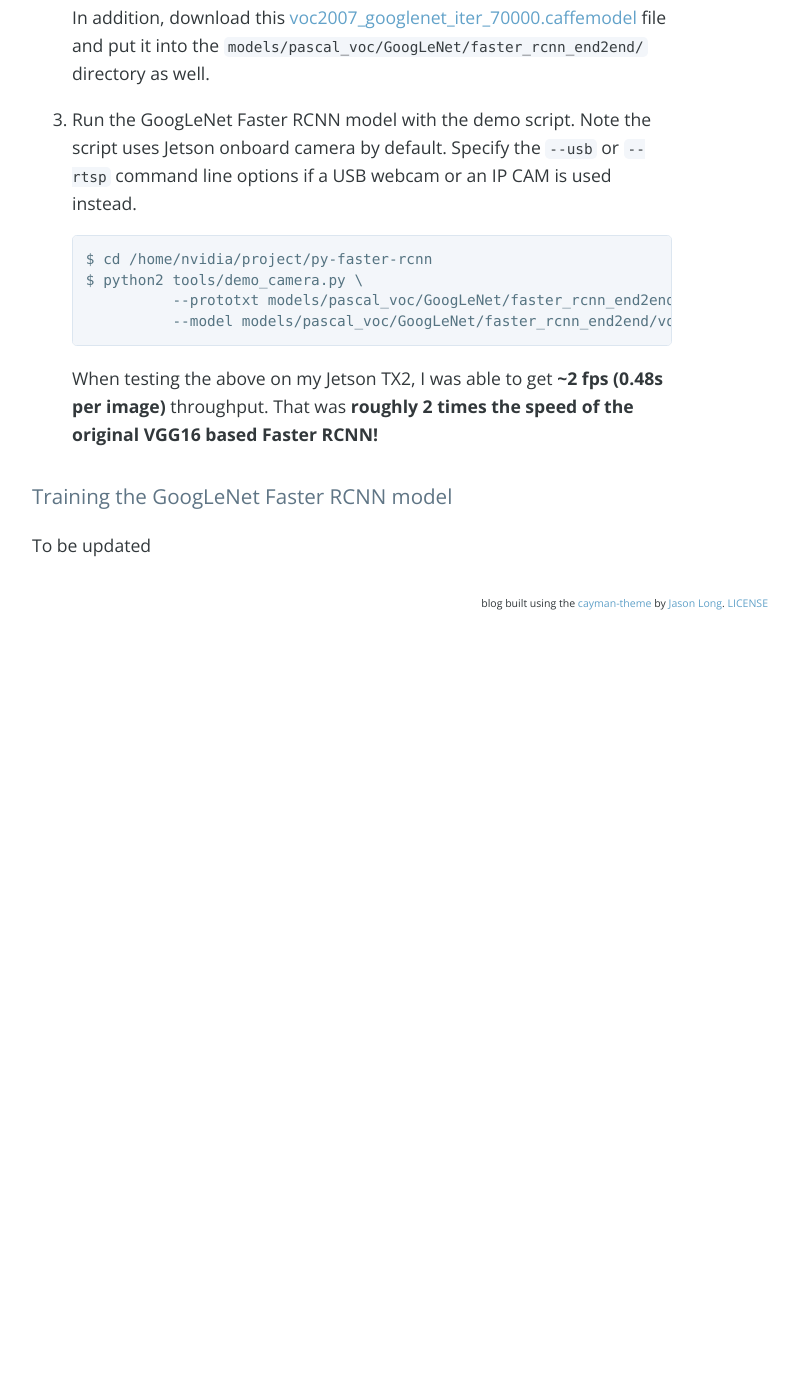
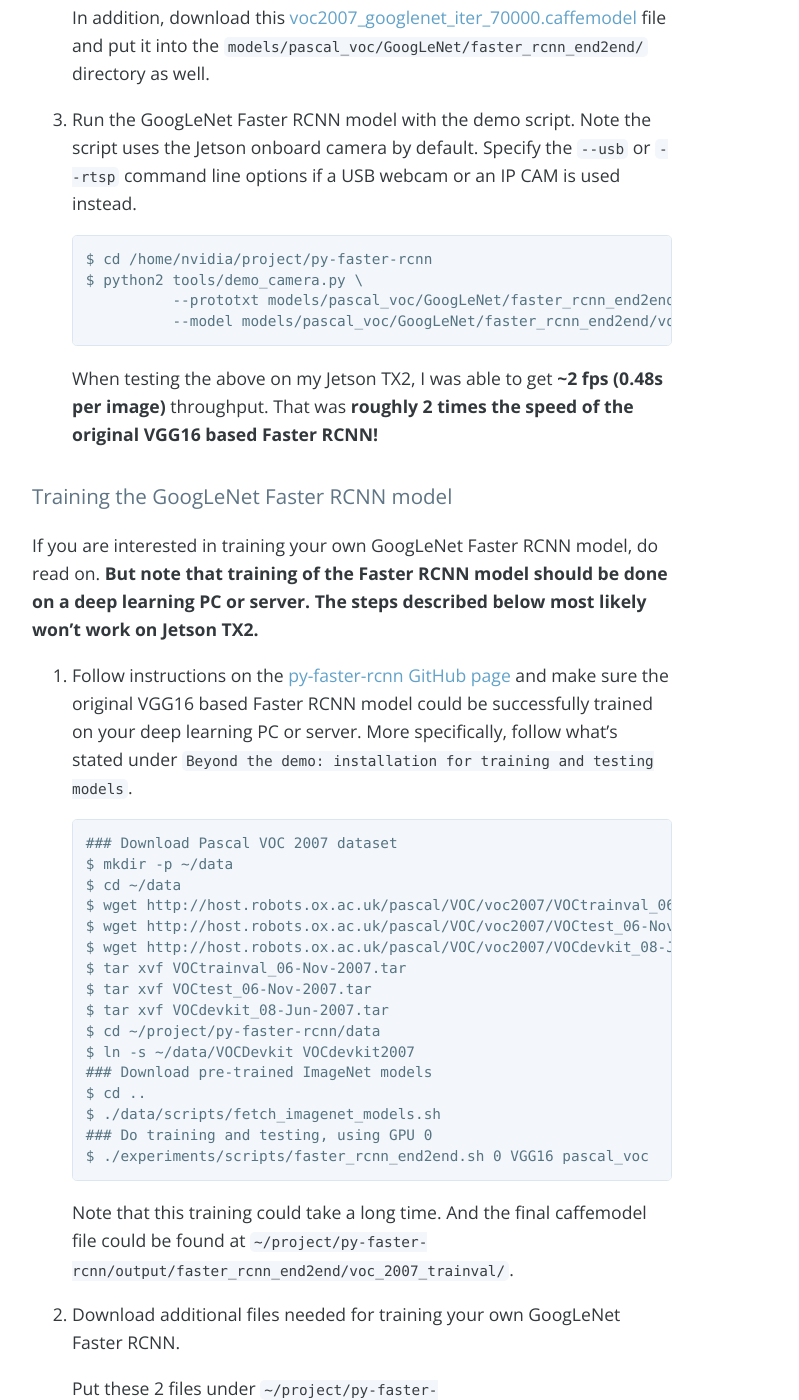
Before and after one commit to jkjung-avt/jkjung-avt.github.io, a Jekyll site: the page built from _posts/2018-03-30-making-frcn-faster.md, in a window 1280 px wide and 1400 px high, scrolled down 2631 px. Shown: the whole window, without its empty margins (288-1087 px from the left). Built offline with Jekyll 4.4.1, drawn with Linux system fonts in a browser that asks for light colours; nearby versions of some CDN libraries; comment, search, counter and statistics services are not loaded; before the commit the page ends 3261 px from its top, so only the background shows below that; some of the changed text lies outside the part shown.

Commit message:
Add the steps for train GoogLeNet Faster RCNN

````diff
--- a/_posts/2018-03-30-making-frcn-faster.md
+++ b/_posts/2018-03-30-making-frcn-faster.md
@@ -46,9 +46,9 @@ The way I implemented this is straightforward. I took [bvlc_googlenet](https://g
    # wget https://raw.githubusercontent.com/jkjung-avt/py-faster-rcnn/master/models/pascal_voc/GoogLeNet/faster_rcnn_end2end/test.prototxt
    ```
 
-   In addition, download this [voc2007_googlenet_iter_70000.caffemodel]() file and put it into the `models/pascal_voc/GoogLeNet/faster_rcnn_end2end/` directory as well.
+   In addition, download this [voc2007_googlenet_iter_70000.caffemodel](https://drive.google.com/open?id=1Uvvgsl-PwkOPHjmuHTwS0L7Aktz6ePmR) file and put it into the `models/pascal_voc/GoogLeNet/faster_rcnn_end2end/` directory as well.
 
-3. Run the GoogLeNet Faster RCNN model with the demo script. Note the script uses Jetson onboard camera by default. Specify the `--usb` or `--rtsp` command line options if a USB webcam or an IP CAM is used instead.
+3. Run the GoogLeNet Faster RCNN model with the demo script. Note the script uses the Jetson onboard camera by default. Specify the `--usb` or `--rtsp` command line options if a USB webcam or an IP CAM is used instead.
 
    ```shell
    $ cd /home/nvidia/project/py-faster-rcnn
@@ -61,4 +61,69 @@ The way I implemented this is straightforward. I took [bvlc_googlenet](https://g
 
 # Training the GoogLeNet Faster RCNN model
 
-To be updated
+If you are interested in training your own GoogLeNet Faster RCNN model, do read on. **But note that training of the Faster RCNN model should be done on a deep learning PC or server. The steps described below most likely won't work on Jetson TX2.**
+
+1. Follow instructions on the [py-faster-rcnn GitHub page](https://github.com/rbgirshick/py-faster-rcnn) and make sure the original VGG16 based Faster RCNN model could be successfully trained on your deep learning PC or server. More specifically, follow what's stated under `Beyond the demo: installation for training and testing models`.
+
+   ```shell
+   ### Download Pascal VOC 2007 dataset
+   $ mkdir -p ~/data
+   $ cd ~/data
+   $ wget http://host.robots.ox.ac.uk/pascal/VOC/voc2007/VOCtrainval_06-Nov-2007.tar
+   $ wget http://host.robots.ox.ac.uk/pascal/VOC/voc2007/VOCtest_06-Nov-2007.tar
+   $ wget http://host.robots.ox.ac.uk/pascal/VOC/voc2007/VOCdevkit_08-Jun-2007.tar
+   $ tar xvf VOCtrainval_06-Nov-2007.tar
+   $ tar xvf VOCtest_06-Nov-2007.tar
+   $ tar xvf VOCdevkit_08-Jun-2007.tar
+   $ cd ~/project/py-faster-rcnn/data
+   $ ln -s ~/data/VOCDevkit VOCdevkit2007
+   ### Download pre-trained ImageNet models
+   $ cd ..
+   $ ./data/scripts/fetch_imagenet_models.sh
+   ### Do training and testing, using GPU 0
+   $ ./experiments/scripts/faster_rcnn_end2end.sh 0 VGG16 pascal_voc
+   ```
+
+   Note that this training could take a long time. And the final caffemodel file could be found at `~/project/py-faster-rcnn/output/faster_rcnn_end2end/voc_2007_trainval/`.
+
+2. Download additional files needed for training your own GoogLeNet Faster RCNN.
+
+   Put these 2 files under `~/project/py-faster-rcnn/models/pascal_voc/GoogLeNet/faster_rcnn_end2end/`:
+   * [train.prototxt](https://raw.githubusercontent.com/jkjung-avt/py-faster-rcnn/master/models/pascal_voc/GoogLeNet/faster_rcnn_end2end/train.prototxt)
+   * [solver.prototxt](https://raw.githubusercontent.com/jkjung-avt/py-faster-rcnn/master/models/pascal_voc/GoogLeNet/faster_rcnn_end2end/solver.prototxt)
+
+   Put this file under `~/project/py-faster-rcnn/data/imagenet_models/`:
+   * [bvlc_googlenet.caffemodel](http://dl.caffe.berkeleyvision.org/bvlc_googlenet.caffemodel)
+
+3. Train the GoogLeNet Faster RCNN with Pascal VOC 2007 dataset.
+
+   ```shell
+   $ cd ~/project/py-faster-rcnn/
+   $ python2 ./tools/train_net.py --gpu 0 \
+                                  --solver ./models/pascal_voc/GoogLeNet/faster_rcnn_end2end/solver.prototxt \
+                                  --weights ./data/imagenet_models/bvlc_googlenet.caffemodel \
+                                  --imdb voc_2007_trainval \
+                                  --iters 70000 \
+                                  --cfg experiments/cfgs/faster_rcnn_end2end.yml 2>&1 | \
+     tee -a ./experiments/logs/faster_rcnn_googlenet.log
+   ```
+
+4. After the training is done, verify its accuracy (mAP).
+
+   ```shell
+   $ cd ~/project/py-faster-rcnn/
+   $ python2 ./tools/test_net.py --gpu 0 \
+                                 --def ./models/pascal_voc/GoogLeNet/faster_rcnn_end2end/test.prototxt \
+                                 --net ./output/faster_rcnn_end2end/voc_2007_trainval/voc2007_googlenet_iter_70000.caffemodel \
+                                 --imdb voc_2007_test \
+                                  --cfg experiments/cfgs/faster_rcnn_end2end.yml 2>&1 | \
+     tee -a ./experiments/logs/faster_rcnn_googlenet.log
+   ```
+
+   I tried to train this GoogLeNet Faster RCNN model quite a few times. The best **mAP** I got was around **0.69**. It was very close to that of the original VGG16 Faster RCNN, which was also around 0.69.
+
+   Some additional notes about training the model: (based on my own experiments)
+
+   * I had to use a higher initial learning rate (0.005 instead of 0.001) and a lower weight_decay (0.0001 instead of 0.0005) in the solver to get better result.
+   * I got better mAP if I just used `SGD` solver with momentum (better than `Adam`).
+   * I got better mAP if I removed the Dropout (`pool5/drop_7x7_s1`) layer in bvlc_googlenet.
````
